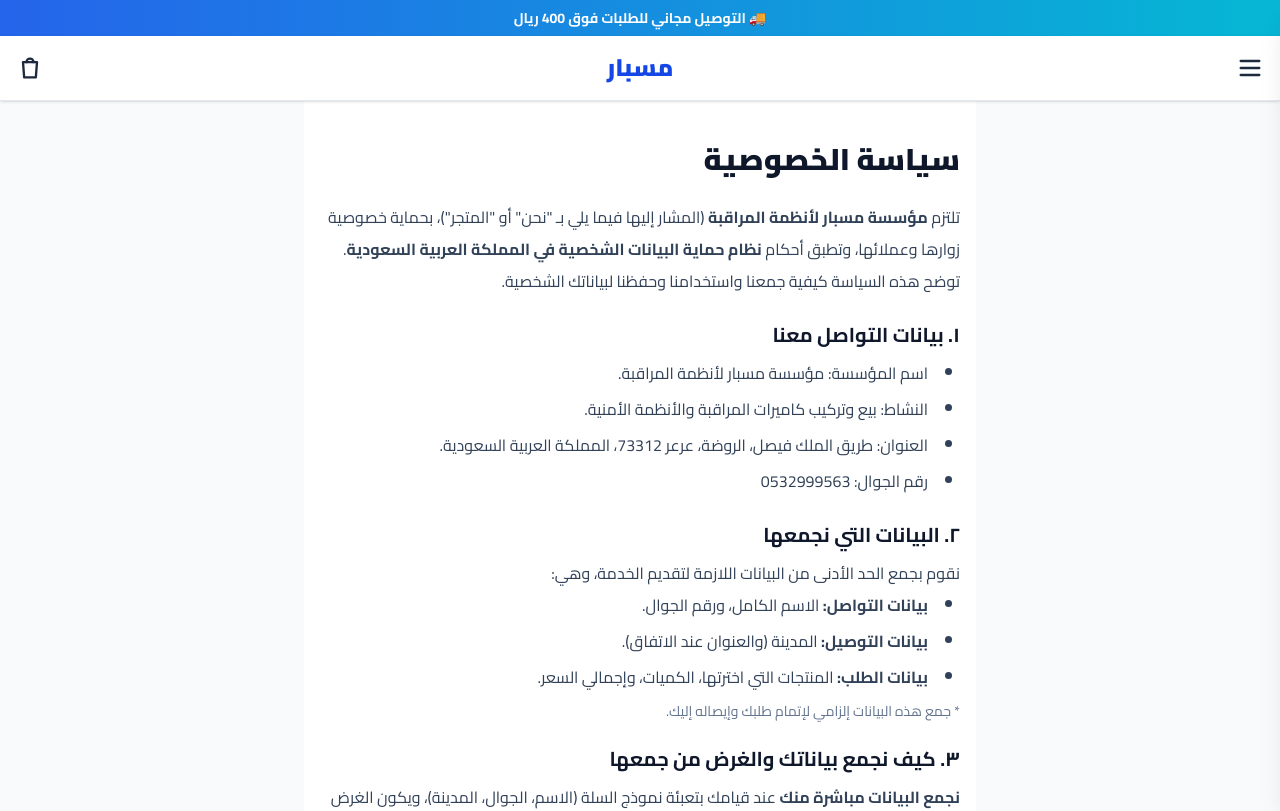
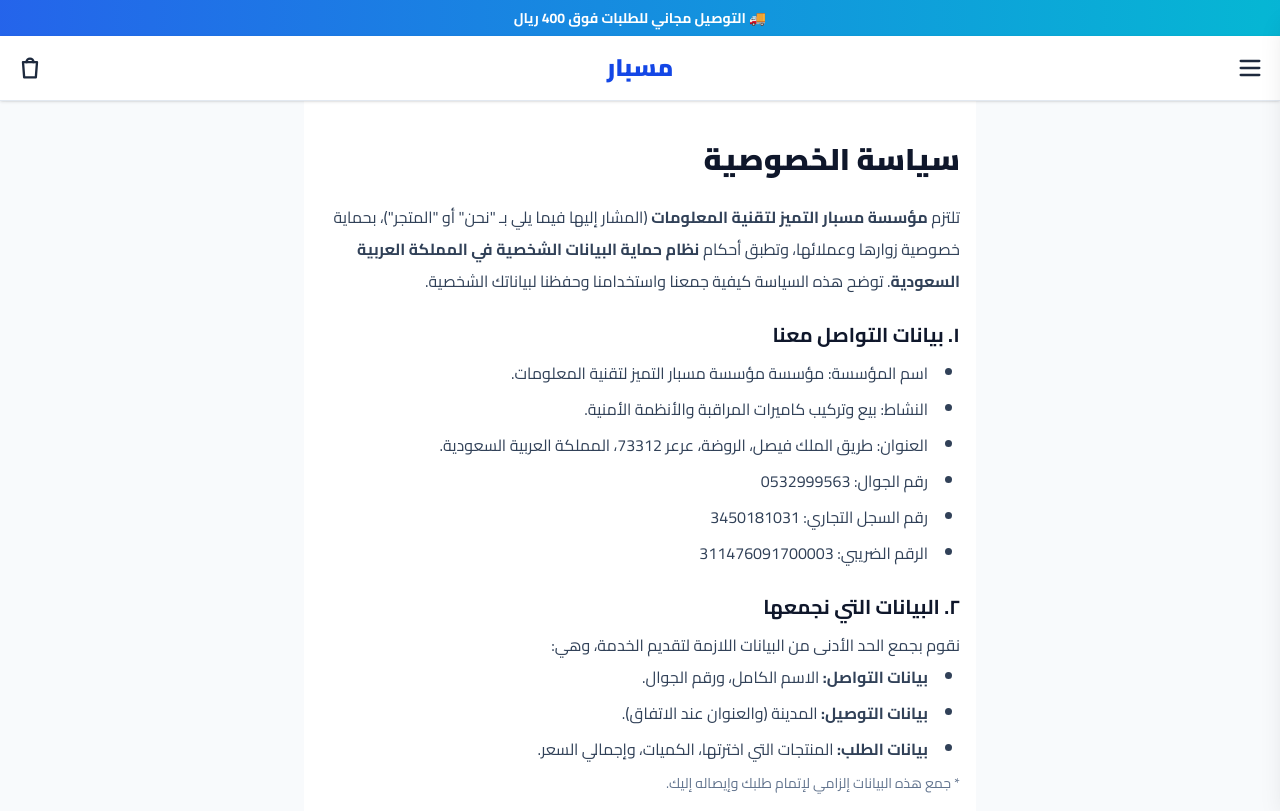
Before and after one commit to ahmadphd1-hue/misbar, a Next.js app: page /info/privacy in a window 1280 px wide. Shown: the top 811 px of the page. Built offline with nearby package versions, Linux system fonts and the light colour scheme; no server answers.

Commit message:
Update official business name, CR, and VAT numbers across the site

```diff
--- a/app/info/page.tsx
+++ b/app/info/page.tsx
@@ -6,7 +6,7 @@
       <h1 className="text-3xl font-black text-slate-900 mb-6">من نحن</h1>
       <div className="text-slate-700 leading-8 space-y-4 text-base">
         <p>
-          مرحباً بك في <strong>مسبار لأنظمة المراقبة</strong>، وجهتك الأولى لحلول الأمن والسلامة في مدينة عرعر.
+          مرحباً بك في <strong>مؤسسة مسبار التميز لتقنية المعلومات</strong>، وجهتك الأولى لحلول الأمن والسلامة في مدينة عرعر.
         </p>
         <p>
           نحن نؤمن بأن الأمان ليس رفاهية، بل ضرورة. لذلك نحرص على توفير أفضل كاميرات المراقبة وأنظمة الشبكات من كبرى العلامات التجارية العالمية (مثل Hikvision و Dahua)، بأعلى معايير الجودة وأسعار تنافسية تناسب الجميع.
--- a/app/info/privacy/page.tsx
+++ b/app/info/privacy/page.tsx
@@ -8,16 +8,18 @@
       <div className="text-slate-700 leading-8 space-y-6 text-base">
 
         <p>
-          تلتزم <strong>مؤسسة مسبار لأنظمة المراقبة</strong> (المشار إليها فيما يلي بـ "نحن" أو "المتجر")، بحماية خصوصية زوارها وعملائها، وتطبق أحكام <strong>نظام حماية البيانات الشخصية في المملكة العربية السعودية</strong>. توضح هذه السياسة كيفية جمعنا واستخدامنا وحفظنا لبياناتك الشخصية.
+          تلتزم <strong>مؤسسة مسبار التميز لتقنية المعلومات</strong> (المشار إليها فيما يلي بـ "نحن" أو "المتجر")، بحماية خصوصية زوارها وعملائها، وتطبق أحكام <strong>نظام حماية البيانات الشخصية في المملكة العربية السعودية</strong>. توضح هذه السياسة كيفية جمعنا واستخدامنا وحفظنا لبياناتك الشخصية.
         </p>
 
         <div>
           <h2 className="text-xl font-bold text-slate-900 mb-2">١. بيانات التواصل معنا</h2>
           <ul className="list-disc list-inside space-y-1 mr-2">
-            <li>اسم المؤسسة: مؤسسة مسبار لأنظمة المراقبة.</li>
+            <li>اسم المؤسسة: مؤسسة مؤسسة مسبار التميز لتقنية المعلومات.</li>
             <li>النشاط: بيع وتركيب كاميرات المراقبة والأنظمة الأمنية.</li>
             <li>العنوان: طريق الملك فيصل، الروضة، عرعر 73312، المملكة العربية السعودية.</li>
             <li>رقم الجوال: 0532999563</li>
+            <li>رقم السجل التجاري: 3450181031</li>
+            <li>الرقم الضريبي: 311476091700003</li>
           </ul>
         </div>
 
--- a/app/info/terms/page.tsx
+++ b/app/info/terms/page.tsx
@@ -6,11 +6,11 @@
       <h1 className="text-3xl font-black text-slate-900 mb-6">شروط الاستخدام والأحكام</h1>
       <div className="text-slate-700 leading-8 space-y-6 text-base">
 
-        <p>مرحباً بك في <strong>متجر مسبار لأنظمة المراقبة</strong>. باستخدامك لهذا الموقع أو إتمام أي طلب، فإنك توافق على الشروط والأحكام التالية. نرجو قراءتها بعناية.</p>
+        <p>مرحباً بك في <strong>متجر مؤسسة مسبار التميز لتقنية المعلومات</strong>. باستخدامك لهذا الموقع أو إتمام أي طلب، فإنك توافق على الشروط والأحكام التالية. نرجو قراءتها بعناية.</p>
 
         <div>
           <h2 className="text-xl font-bold text-slate-900 mb-2">١. طبيعة الخدمة</h2>
-          <p>متجر مسبار هو متجر إلكتروني متخصص في بيع وتركيب كاميرات المراقبة والأنظمة الأمنية. جميع المنتجات المعروضة تخضع للتوفر في المخزون.</p>
+          <p>مؤسسة مسبار التميز لتقنية المعلومات هي متجر إلكتروني متخصص في بيع وتركيب كاميرات المراقبة والأنظمة الأمنية. جميع المنتجات المعروضة تخضع للتوفر في المخزون.</p>
         </div>
 
         <div>
@@ -46,7 +46,7 @@
           <ul className="list-disc list-inside space-y-2 mr-2">
             <li>يجب أن تكون بعمر 18 عاماً أو أكثر لاستخدام هذا الموقع.</li>
             <li>يُمنع استخدام الموقع لأي أغراض غير قانونية أو مخالفة للأنظمة في المملكة العربية السعودية.</li>
-            <li>جميع محتويات الموقع ملك لمتجر مسبار، ويُمنع نسخها دون إذن.</li>
+            <li>جميع محتويات الموقع ملك لمؤسسة مسبار التميز لتقنية المعلومات، ويُمنع نسخها دون إذن.</li>
           </ul>
         </div>
 
@@ -70,6 +70,8 @@
           <h2 className="text-xl font-bold text-slate-900 mb-2">١٠. التواصل</h2>
           <p>لأي استفسار، يمكنك التواصل معنا على رقم الجوال: <strong>0532999563</strong></p>
           <p className="mt-2">موقعنا: طريق الملك فيصل، الروضة، عرعر 73312</p>
+          <p className="mt-2">رقم السجل التجاري: 3450181031</p>
+          <p className="mt-1">الرقم الضريبي: 311476091700003</p>
         </div>
 
         <p className="text-xs text-slate-500 mt-8 pt-4 border-t">آخر تحديث: {new Date().toLocaleDateString('ar-SA')}</p>
--- a/components/Footer.tsx
+++ b/components/Footer.tsx
@@ -84,7 +84,7 @@
 
         <div className="border-t border-slate-800 mt-8 pt-6 text-center">
           <p className="text-xs text-slate-500">
-            &copy; {new Date().getFullYear()} متجر مسبار لأنظمة المراقبة. جميع الحقوق محفوظة.
+            &copy; {new Date().getFullYear()} مؤسسة مسبار التميز لتقنية المعلومات. جميع الحقوق محفوظة.
           </p>
         </div>
       </div>
--- /dev/null
+++ b/fix-footer.js
@@ -0,0 +1,11 @@
+const fs = require("fs");
+let s = fs.readFileSync("components/Footer.tsx", "utf8");
+const old = '          <p>© {new Date().getFullYear()} مؤسسة مسبار التميز لتقنية المعلومات. جميع الحقوق محفوظة.</p>';
+const neu = '          <p>© {new Date().getFullYear()} مؤسسة مسبار التميز لتقنية المعلومات. جميع الحقوق محفوظة.</p>\n          <p className="mt-1">س.ت: 3450181031 | الرقم الضريبي: 311476091700003</p>';
+if (s.indexOf(old) !== -1) {
+  s = s.split(old).join(neu);
+  fs.writeFileSync("components/Footer.tsx", s);
+  console.log("ok");
+} else {
+  console.log("no");
+}
--- /dev/null
+++ b/fix-footer2.js
@@ -0,0 +1,9 @@
+const fs = require("fs");
+let s = fs.readFileSync("components/Footer.tsx", "utf8");
+s = s.replace("متجر مؤسسة مسبار التميز لتقنية المعلومات", "مؤسسة مسبار التميز لتقنية المعلومات");
+s = s.replace(
+  "جميع الحقوق محفوظة.</p>",
+  "جميع الحقوق محفوظة.</p>\n          <p className=\"mt-1\">س.ت: 3450181031 | الرقم الضريبي: 311476091700003</p>"
+);
+fs.writeFileSync("components/Footer.tsx", s);
+console.log("done");
--- /dev/null
+++ b/fix-privacy.js
@@ -0,0 +1,9 @@
+const fs = require("fs");
+let s = fs.readFileSync("app/info/privacy/page.tsx", "utf8");
+s = s.replace("مؤسسة مؤسسة مسبار التميز لتقنية المعلومات", "مؤسسة مسبار التميز لتقنية المعلومات");
+s = s.replace(
+  "<li>رقم الجوال: 0532999563</li>",
+  "<li>رقم الجوال: 0532999563</li>\n            <li>رقم السجل التجاري: 3450181031</li>\n            <li>الرقم الضريبي: 311476091700003</li>"
+);
+fs.writeFileSync("app/info/privacy/page.tsx", s);
+console.log("done");
--- /dev/null
+++ b/patch-cr.js
@@ -0,0 +1,24 @@
+const fs = require("fs");
+const p = "app/info/privacy/page.tsx";
+let s = fs.readFileSync(p, "utf8");
+const old = `          <ul className="list-disc list-inside space-y-1 mr-2">
+            <li>اسم المؤسسة: مؤسسة مؤسسة مسبار التميز لتقنية المعلومات.</li>
+            <li>النشاط: بيع وتركيب كاميرات المراقبة والأنظمة الأمنية.</li>
+            <li>العنوان: طريق الملك فيصل، الروضة، عرعر 73312، المملكة العربية السعودية.</li>
+            <li>رقم الجوال: 0532999563</li>
+          </ul>`;
+const neu = `          <ul className="list-disc list-inside space-y-1 mr-2">
+            <li>اسم المؤسسة: مؤسسة مسبار التميز لتقنية المعلومات.</li>
+            <li>النشاط: بيع وتركيب كاميرات المراقبة والأنظمة الأمنية.</li>
+            <li>العنوان: طريق الملك فيصل، الروضة، عرعر 73312، المملكة العربية السعودية.</li>
+            <li>رقم الجوال: 0532999563</li>
+            <li>رقم السجل التجاري: 3450181031</li>
+            <li>الرقم الضريبي: 311476091700003</li>
+          </ul>`;
+if (s.indexOf(old) !== -1) {
+  s = s.split(old).join(neu);
+  fs.writeFileSync(p, s);
+  console.log("ok");
+} else {
+  console.log("no");
+}
```
